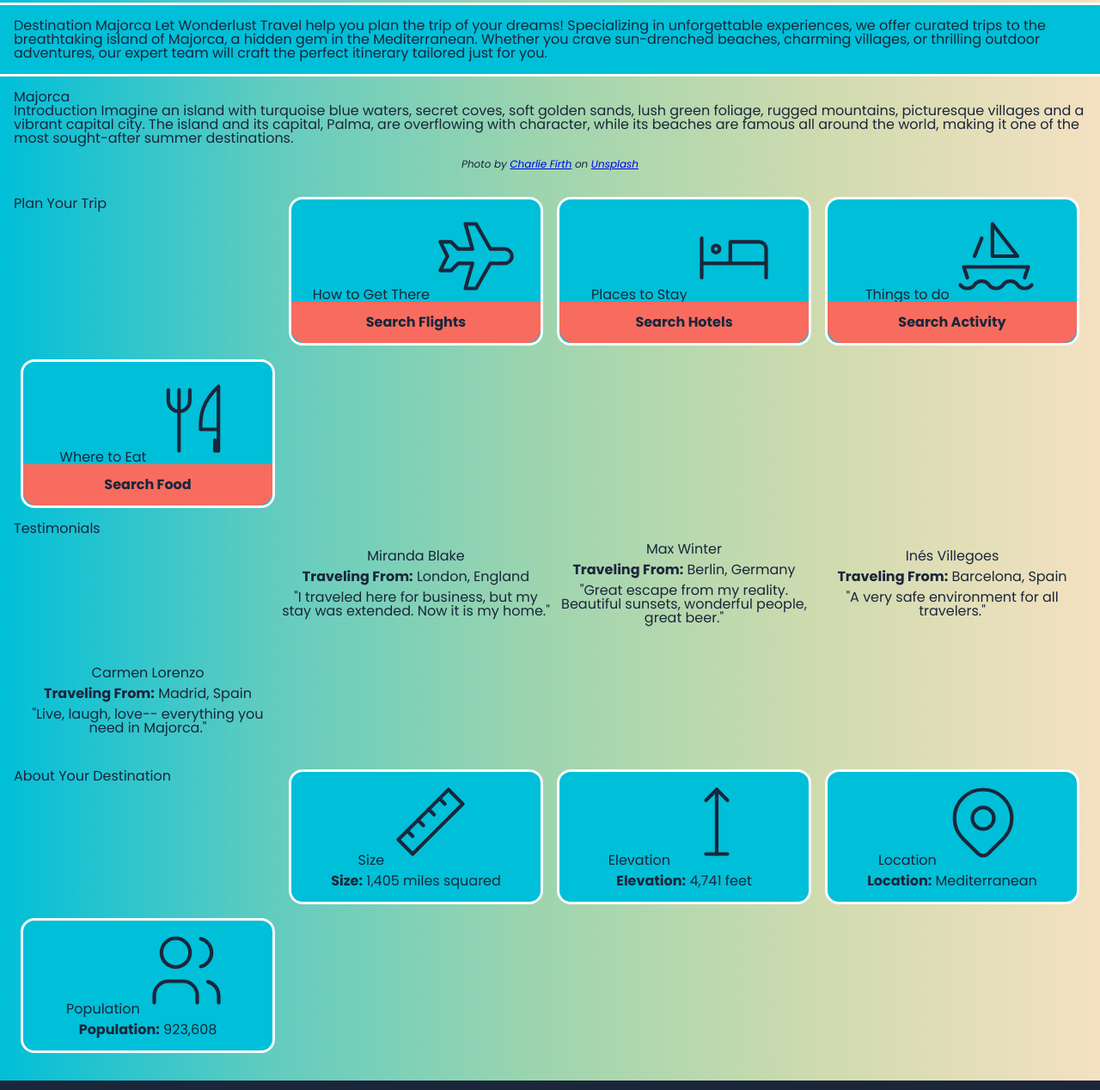
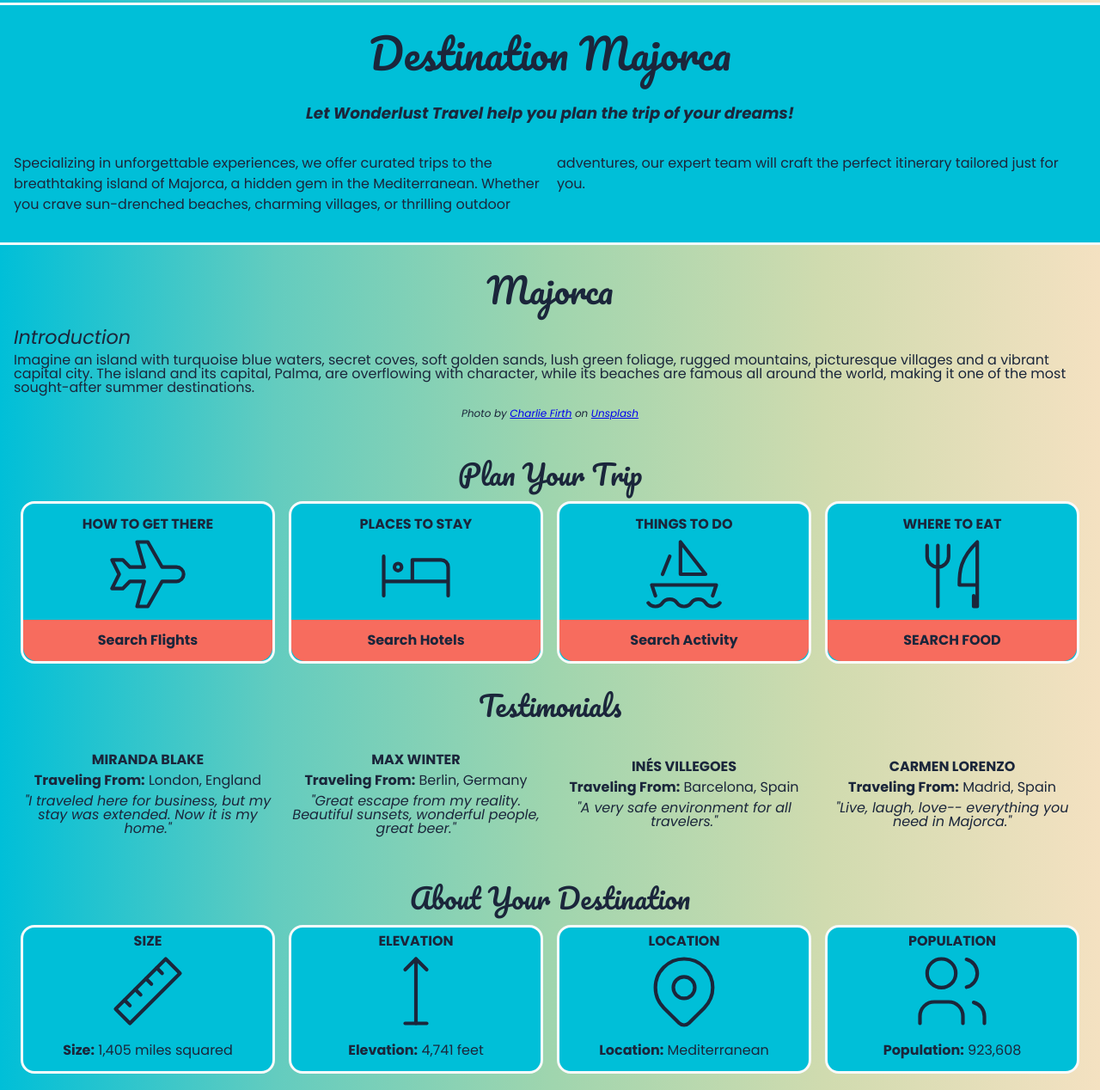
Before and after one commit to TuyetNg-ASU/wonderlustasu, a plain HTML site: page index.html in a window 1280 px wide. Shown: the part 208-1476 px from the top of the page at 86% size. Drawn offline with Linux system fonts and the light colour scheme.

Commit message:
Update index.html

```diff
--- a/index.html
+++ b/index.html
@@ -7,33 +7,50 @@
     <title>Wonderlust Travel- Destination Majorca</title>
 </head>
 <body>
-
+ <!-- SKIP LINKS -->
+    <a class="sr-only" href="#main-content">Skip to main content</a>
+    <a class="sr-only" href="#plan-your-trip">Skip to plan your trip</a>
+    <a class="sr-only" href="#testimonials">Skip to testimonials</a>
+    <a class="sr-only" href="#about-your-destination">Skip to about your destination</a>
+    <a class="sr-only" href="#contact-us">Skip to contact us</a>
     <header>
-        Destination Majorca
-        Let Wonderlust Travel help you plan the trip of your dreams!
-        Specializing in unforgettable experiences, we offer curated trips to the breathtaking island of Majorca, a hidden gem in the Mediterranean. Whether you crave sun-drenched beaches, charming villages, or thrilling outdoor adventures, our expert team will craft the perfect itinerary tailored just for you.
+        <h1>Destination Majorca</h1>
+        <p>Let Wonderlust Travel help you plan the trip of your dreams!</p>
+        <p>Specializing in unforgettable experiences, we offer curated trips to the breathtaking island of Majorca,
+		a hidden gem in the Mediterranean. Whether you crave sun-drenched beaches, charming villages, or thrilling outdoor adventures,
+		our expert team will craft the perfect itinerary tailored just for you.</p>
     </header>
-    <nav>
-        Main Navigation
+	<nav aria-label="Main navigation">
+		<a href="#main-content"> Main Navigation</a>
         <input type="checkbox" id="dropdown">
         <label for="dropdown"><span></span></label>
         <ul>
-            <li><a href="#" id="home">
-                <svg xmlns="http://www.w3.org/2000/svg" viewBox="0 0 100 100"><path d="M5.5 51.9C3.3 38.4 7.6 24.6 17 14.7 26.6 4.9 40.2 0 53.8 1.8c13.6 1.7 25.6 9.7 32.3 21.6-2.1.8-3.9 2-5.5 3.5l-5.4 5.4-15.8-3.4c-2.4-.5-5-.4-7.4.3-2 .6-3.9 1.6-5.4 3l-3.7 3.2c-2.4 2.1-3.6 5.1-3.5 8.2.2 3.1 1.8 6 4.3 7.8-.8.5-1.6 1-2.3 1.7l-1.7 1.5c-3.5 3.1-4.5 8.2-2.4 12.4L22.1 79.4C13.2 72.7 7.3 62.8 5.5 51.9Zm8.3 45.2c.8.3 1.6.6 2.4.8h.3c.3.2.6.2.9.3h.4c.3.1.6.2.9.2 1.7.2 3.4.2 5.1 0h.9v-.1c3.1-.5 6.1-1.7 8.7-3.6L51.6 81l-2.1-5.4-5.4-3-16.9 13.8c-1.4 1.1-3 1.7-4.7 2-.9.1-1.8.2-2.7 0h-1l-.3-.1c-.4 0-.9-.2-1.3-.4-3.4-1.2-6-4.1-6.8-7.6-2.9-3.1-5.4-6.6-7.5-10.4-.3.7-.6 1.5-.9 2.3-2.1 6.5-.8 13.7 3.6 18.9 2.2 2.6 5 4.7 8.2 5.9Zm83.4-63.7C95.9 31.9 94 31 92 30.9c-2 0-3.9.7-5.4 2.1l-8.8 8.6-20.3-4.4c-1.9-.4-3.8.1-5.3 1.4l-3.7 3.2c-.4.4-.6.9-.6 1.4 0 .5.4 1 .8 1.3L65.1 54l-5.6 5.5-7.8-1.3c-1.7-.3-3.5.2-4.8 1.4l-1.7 1.5c-.4.4-.6.9-.6 1.4 0 .5.4 1 .9 1.3l10.6 5.7 4.3 11.3c.2.5.6.9 1.1 1 .5.1 1.1 0 1.5-.4l1.7-1.5c1.3-1.1 2-2.8 1.9-4.6l-.4-8 6.1-4.8L79.6 80c.3.8 1.2 1.2 2 .9.2 0 .4-.2.6-.3l3.7-3.2c1.4-1.3 2.2-3.2 2-5.1l-1.8-20.7 9.7-7.6c1.6-1.2 2.6-3.1 2.8-5.1.2-2-.5-4-1.8-5.5Z"/></svg>
+            <li><a
+			href="#" id="home">
+                <svg xmlns="http://www.w3.org/2000/svg" viewBox="0 0 100 100"><path d="M5.5 51.9C3.3 38.4 7.6 24.6 17 14.7 26.6 4.9 40.2 0 53.8
+				1.8c13.6 1.7 25.6 9.7 32.3 21.6-2.1.8-3.9 2-5.5 3.5l-5.4 5.4-15.8-3.4c-2.4-.5-5-.4-7.4.3-2 .6-3.9
+				1.6-5.4 3l-3.7 3.2c-2.4 2.1-3.6 5.1-3.5 8.2.2 3.1 1.8 6 4.3 7.8-.8.5-1.6 1-2.3 1.7l-1.7 1.5c-3.5 3.1-4.5 8.2-2.4 12.4L22.1
+				79.4C13.2 72.7 7.3 62.8 5.5 51.9Zm8.3 45.2c.8.3 1.6.6 2.4.8h.3c.3.2.6.2.9.3h.4c.3.1.6.2.9.2 1.7.2 3.4.2 5.1 0h.9v-.1c3.1-.5 6.1-1.7
+				8.7-3.6L51.6 81l-2.1-5.4-5.4-3-16.9 13.8c-1.4 1.1-3 1.7-4.7 2-.9.1-1.8.2-2.7 0h-1l-.3-.1c-.4 0-.9-.2-1.3-.4-3.4-1.2-6-4.1-6.8-7.6-2.9-3.1-5.4-6.6-7.5-10.4-.3.7-.6 1.5-.9 2.3-2.1
+				6.5-.8 13.7 3.6 18.9 2.2 2.6 5 4.7 8.2 5.9Zm83.4-63.7C95.9 31.9 94 31 92 30.9c-2 0-3.9.7-5.4 2.1l-8.8 8.6-20.3-4.4c-1.9-.4-3.8.1-5.3 1.4l-3.7 3.2c-.4.4-.6.9-.6 1.4 0 .5.4 1 .8 1.3L65.1
+				54l-5.6 5.5-7.8-1.3c-1.7-.3-3.5.2-4.8 1.4l-1.7 1.5c-.4.4-.6.9-.6 1.4 0 .5.4 1 .9 1.3l10.6 5.7 4.3 11.3c.2.5.6.9 1.1 1 .5.1 1.1 0 1.5-.4l1.7-1.5c1.3-1.1 2-2.8 1.9-4.6l-.4-8 6.1-4.8L79.6
+				80c.3.8 1.2 1.2 2 .9.2 0 .4-.2.6-.3l3.7-3.2c1.4-1.3 2.2-3.2 2-5.1l-1.8-20.7 9.7-7.6c1.6-1.2 2.6-3.1 2.8-5.1.2-2-.5-4-1.8-5.5Z"/></svg>
                 Wonderlust Travel</a></li>
-            <li><a href="#">Destinations</a></li>
-            <li><a href="#">Inspirations</a></li>
-            <li><a href="#">Special</a></li>
-            <li><a href="#">Contact Us</a></li>
+            <li><a href="#about-your-destination">Destinations</a></li>
+            <li><a href="#plan-your-trip">Inspirations</a></li>
+            <li><a href="#testimonials">Special</a></li>
+            <li><a href="#contact-us">Contact Us</a></li>
         </ul>
     </nav>
-    <main>
+<main id="main-content">
 <article>
-            Majorca
+            <h2>Majorca</h2>
             <section id="intro">
 
-                Introduction
-                Imagine an island with turquoise blue waters, secret coves, soft golden sands, lush green foliage, rugged mountains, picturesque villages and a vibrant capital city. The island and its capital, Palma, are overflowing with character, while its beaches are famous all around the world, making it one of the most sought-after summer destinations.
+                <p>Introduction</p>
+                <h6>Imagine an island with turquoise blue waters, secret coves, soft golden sands, lush green foliage, rugged mountains,
+				picturesque villages and a vibrant capital city. The island and its capital, Palma, are overflowing with character,
+				while its beaches are famous all around the world, making it one of the most sought-after summer destinations.</h6>
                 <div>
                 <!--Responsive Image for Art Direction
                     images/majorca-beach-square-s.jpg
@@ -45,11 +62,14 @@
                     <small>Photo by <a href="https://unsplash.com/@charliefirth?utm_content=creditCopyText&utm_medium=referral&utm_source=unsplash">Charlie Firth</a> on <a href="https://unsplash.com/photos/sea-waves-crashing-on-shore-during-sunset-HQJIQjXq1HI?utm_content=creditCopyText&utm_medium=referral&utm_source=unsplash">Unsplash</a></small>
                 </div>
             </section>
+
+
             <section id="plan-your-trip">
-                Plan Your Trip
+                <h3>Plan Your Trip</h3>
+
 
                 <section class="plan">
-                    How to Get There
+                 <h4>   How to Get There </h4>
                     <svg xmlns="http://www.w3.org/2000/svg" class="icon icon-tabler icon-tabler-plane" width="100" height="100" viewBox="0 0 24 24" stroke-width="1" stroke="#1B263B" fill="none" stroke-linecap="round" stroke-linejoin="round">
                         <path stroke="none" d="M0 0h24v24H0z" fill="none"/>
                         <path d="M16 10h4a2 2 0 0 1 0 4h-4l-4 7h-3l2 -7h-4l-2 2h-3l2 -4l-2 -4h3l2 2h4l-2 -7h3z" />
@@ -57,7 +77,7 @@
                     <a href="#" title="Search for flights">Search Flights</a>
                 </section>
                 <section class="plan">
-                    Places to Stay
+                  <h4>  Places to Stay </h4>
                     <svg xmlns="http://www.w3.org/2000/svg" class="icon icon-tabler icon-tabler-bed" width="100" height="100" viewBox="0 0 24 24" stroke-width="1" stroke="#1B263B" fill="none" stroke-linecap="round" stroke-linejoin="round">
                         <path stroke="none" d="M0 0h24v24H0z" fill="none"/>
                         <path d="M3 7v11m0 -4h18m0 4v-8a2 2 0 0 0 -2 -2h-8v6" />
@@ -66,7 +86,7 @@
                     <a href="#" title="Search for Hotels">Search Hotels</a>
                 </section>
                 <section class="plan">
-                    Things to do
+                 <h4>   Things to do </h4>
                     <svg xmlns="http://www.w3.org/2000/svg" class="icon icon-tabler icon-tabler-sailboat" width="100" height="100" viewBox="0 0 24 24" stroke-width="1" stroke="#1B263B" fill="none" stroke-linecap="round" stroke-linejoin="round">
                         <path stroke="none" d="M0 0h24v24H0z" fill="none"/>
                         <path d="M2 20a2.4 2.4 0 0 0 2 1a2.4 2.4 0 0 0 2 -1a2.4 2.4 0 0 1 2 -1a2.4 2.4 0 0 1 2 1a2.4 2.4 0 0 0 2 1a2.4 2.4 0 0 0 2 -1a2.4 2.4 0 0 1 2 -1a2.4 2.4 0 0 1 2 1a2.4 2.4 0 0 0 2 1a2.4 2.4 0 0 0 2 -1" />
@@ -77,7 +97,7 @@
                     <a href="#" title="Search for Activities">Search Activity</a>
                 </section>
                 <section class="plan">
-                    Where to Eat
+                 <h4>   Where to Eat <h4>
                     <svg xmlns="http://www.w3.org/2000/svg" class="icon icon-tabler icon-tabler-tools-kitchen-2" width="100" height="100" viewBox="0 0 24 24" stroke-width="1" stroke="#1B263B" fill="none" stroke-linecap="round" stroke-linejoin="round">
                         <path stroke="none" d="M0 0h24v24H0z" fill="none"/>
                         <path d="M19 3v12h-5c-.023 -3.681 .184 -7.406 5 -12zm0 12v6h-1v-3m-10 -14v17m-3 -17v3a3 3 0 1 0 6 0v-3" />
@@ -85,8 +105,11 @@
                     <a href="#" title="Search for Restaurants">Search Food</a>
                 </section>
             </section>
+
+
 			<section id="testimonials">
-                Testimonials
+              <h3>  Testimonials </h3>
+
 
 				<section>
                     <!--Responsive Image for resolution switching
@@ -96,12 +119,12 @@
                         images/miranda-blake-L.png 1280w
                     -->
                         <div>
-                        Miranda Blake
+                        <h4>Miranda Blake</h4>
                         <dl>
                             <dt>Traveling From:</dt>
                             <dd>London, England</dd>
                         </dl>
-                        "I traveled here for business, but my stay was extended. Now it is my home."
+                       <q> "I traveled here for business, but my stay was extended. Now it is my home." </q>
                     </div>
                 </section>
                 <section>
@@ -112,12 +135,12 @@
                         images/max-winter-L.png 1280w
                     -->
                         <div>
-                        Max Winter
+                        <h4>Max Winter</h4>
                         <dl>
                             <dt>Traveling From:</dt>
                             <dd>Berlin, Germany</dd>
                         </dl>
-                        "Great escape from my reality. Beautiful sunsets, wonderful people, great beer."
+                        <q>"Great escape from my reality. Beautiful sunsets, wonderful people, great beer."</q>
                     </div>
                 </section>
                 <section>
@@ -128,12 +151,12 @@
                         images/ines-villegoes-L.png 1280w
                     -->
                     <div>
-                        Inés Villegoes
+                       <h4> Inés Villegoes </h4>
                         <dl>
                             <dt>Traveling From:</dt>
                             <dd>Barcelona, Spain</dd>
                         </dl>
-                        "A very safe environment for all travelers."
+                        <q>"A very safe environment for all travelers."</q>
                     </div>
                 </section>
                 <section>
@@ -144,20 +167,20 @@
                         images/carmen-lorenzo-L.png 1280w
                     -->
                         <div>
-                        Carmen Lorenzo
+                       <h4> Carmen Lorenzo </h4>
                         <dl>
                             <dt>Traveling From:</dt>
                             <dd>Madrid, Spain</dd>
                         </dl>
-                        "Live, laugh, love-- everything you need in Majorca."
+                        <q>"Live, laugh, love-- everything you need in Majorca."</q>
                     </div>
                 </section>
             </section>
             <section id="about-your-destination">
-                About Your Destination
+            <h3>    About Your Destination </h3>
 
                 <section>
-                    Size
+                    <h4>Size </h4>
                     <svg xmlns="http://www.w3.org/2000/svg" class="icon icon-tabler icon-tabler-ruler-2" width="100" height="100" viewBox="0 0 24 24" stroke-width="1" stroke="#1B263B" fill="none" stroke-linecap="round" stroke-linejoin="round">
                         <path stroke="none" d="M0 0h24v24H0z" fill="none"/>
                         <path d="M17 3l4 4l-14 14l-4 -4z" />
@@ -172,7 +195,7 @@
                     </dl>
                 </section>
                 <section>
-                    Elevation
+                    <h4>Elevation</h4>
                     <svg xmlns="http://www.w3.org/2000/svg" class="icon icon-tabler icon-tabler-arrow-top-bar" width="100" height="100" viewBox="0 0 24 24" stroke-width="1" stroke="#1B263B" fill="none" stroke-linecap="round" stroke-linejoin="round">
                         <path stroke="none" d="M0 0h24v24H0z" fill="none"/>
                         <line x1="12" y1="21" x2="12" y2="3" />
@@ -185,7 +208,7 @@
                     </dl>
                 </section>
                 <section>
-                    Location
+                   <h4> Location </h4>
                     <svg xmlns="http://www.w3.org/2000/svg" class="icon icon-tabler icon-tabler-map-pin" width="100" height="100" viewBox="0 0 24 24" stroke-width="1" stroke="#1B263B" fill="none" stroke-linecap="round" stroke-linejoin="round">
                         <path stroke="none" d="M0 0h24v24H0z" fill="none"/>
                         <circle cx="12" cy="11" r="3" />
@@ -197,7 +220,7 @@
                     </dl>
                 </section>
                 <section>
-                    Population
+                    <h4>Population</h4>
                     <svg xmlns="http://www.w3.org/2000/svg" class="icon icon-tabler icon-tabler-users" width="100" height="100" viewBox="0 0 24 24" stroke-width="1" stroke="#1B263B" fill="none" stroke-linecap="round" stroke-linejoin="round">
                         <path stroke="none" d="M0 0h24v24H0z" fill="none"/>
                         <circle cx="9" cy="7" r="4" />
@@ -211,6 +234,7 @@
                     </dl>
                 </section>
             </section>
+
 </article>
 </main>
 <footer>
@@ -284,5 +308,7 @@
             <a href="#">Terms of Service</a>
         </section>
     </footer>
+
+
 </body>
 </html>
```
Lines whose indentation alone changed are shown as unchanged.
